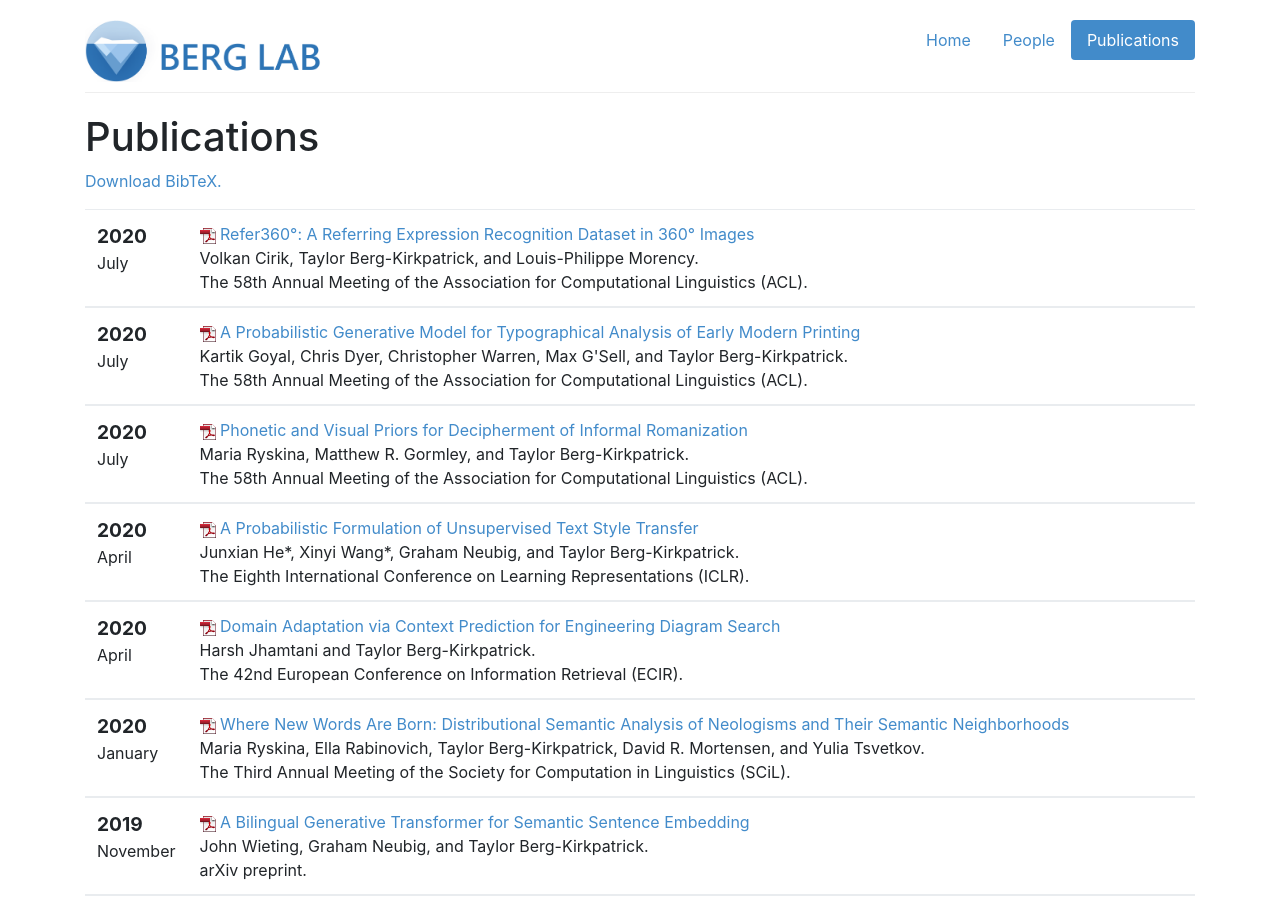
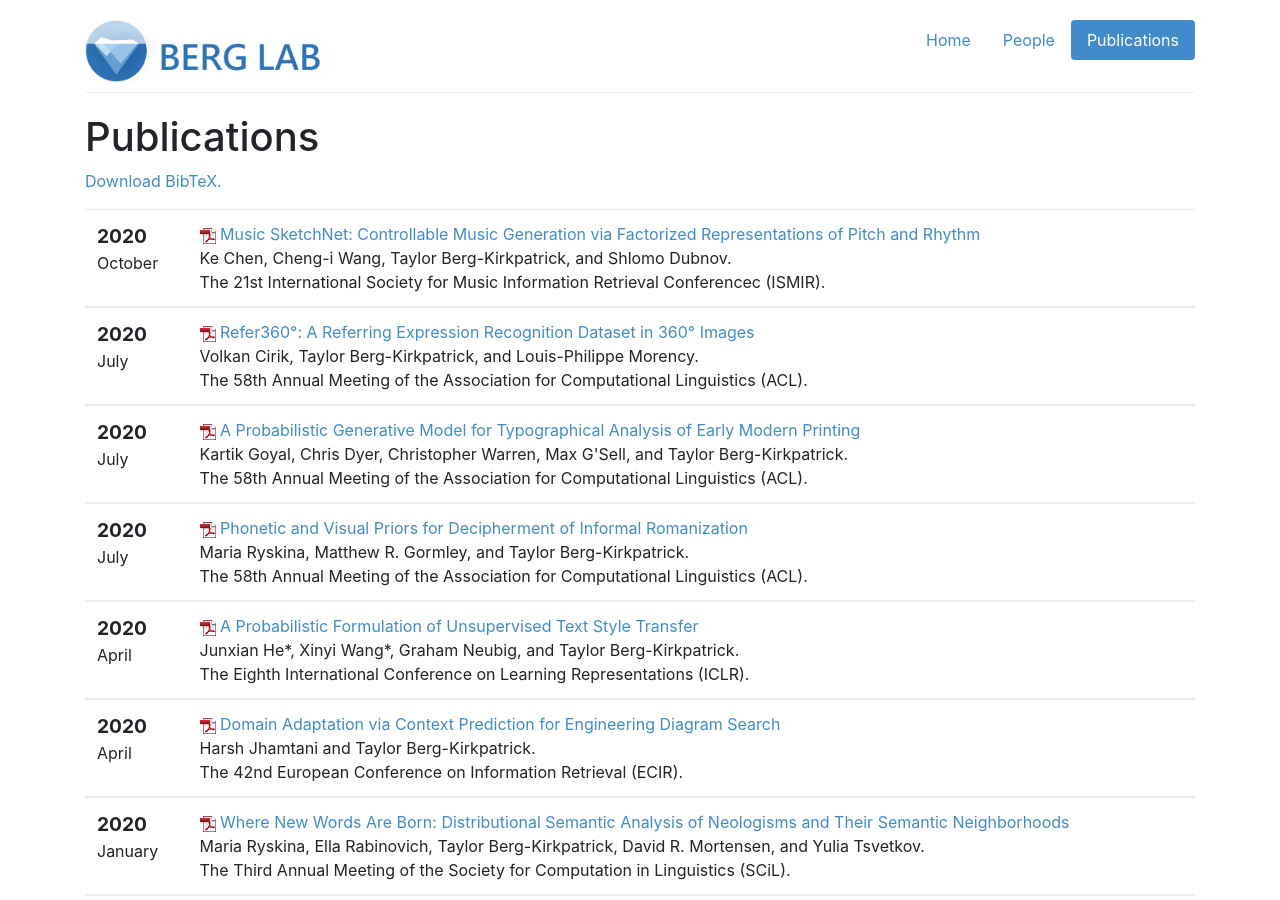
Before and after one commit to icebergnlp/icebergnlp.github.io, a Jekyll site: the page built from publications.html, in a window 1280 px wide and 900 px high. Built offline with Jekyll 4.4.1, drawn with Linux system fonts in a browser that asks for light colours.

Commit message:
Added Ke Chen's ISMIR paper

```diff
--- a/_includes/pubs.html
+++ b/_includes/pubs.html
@@ -1,4 +1,29 @@
 <table class="table">
+  <tbody>
+        <tr>
+            <td>
+                <span class="date">
+                    <big><strong>2020</strong></big><br/>
+                    October
+                </span>
+            </td>
+            <td class="publication">
+                <span class="pubtitle">
+                    <img src="img/pdficon_small.png" width="16"
+                    height="16" alt="PDF" />
+                    <a href="https://arxiv.org/pdf/2008.01291.pdf">Music SketchNet: Controllable Music Generation via Factorized Representations of Pitch and Rhythm
+</a>
+		</span><br />
+                <span class="authors">
+                    Ke Chen, Cheng-i Wang, Taylor Berg-Kirkpatrick, and Shlomo Dubnov.
+                </span><br />
+                <span class="venuetype"></span><span class="venue">The 21st International Society for Music Information Retrieval Conferencec (ISMIR)</span>.
+                <br />
+                <span class="links">
+                </span>
+            </td>
+        </tr>
+    </tbody>
   <tbody>
         <tr>
             <td>
```
